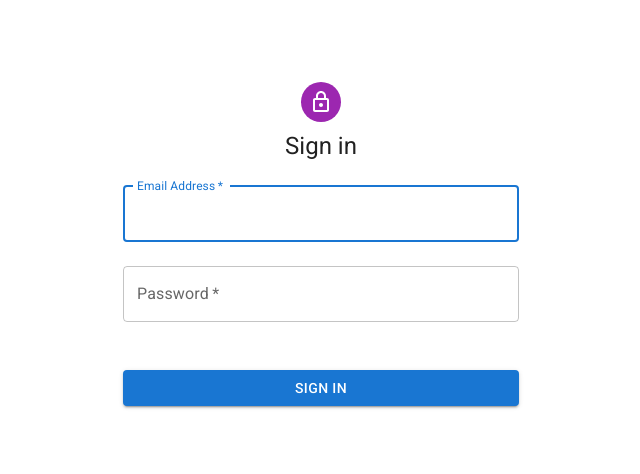
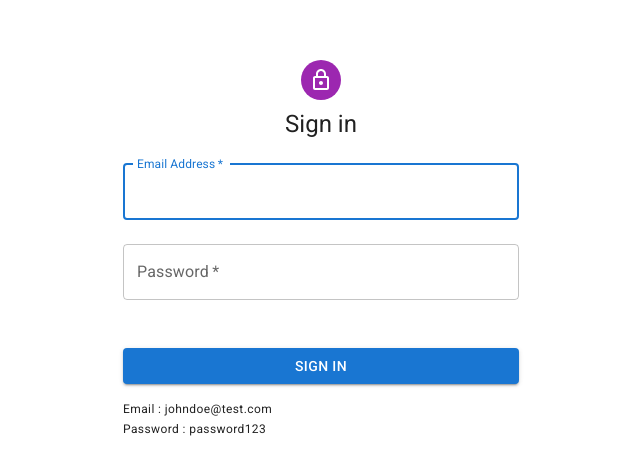
Before and after one commit to wickeddd3/react_product_dashboard, a React (Create React App) app: page /login in a window 1280 px wide. Shown: the part 152-626 px from the top of the page, without its empty margins (319-959 px from the left). Built offline with nearby package versions, Linux system fonts and the light colour scheme.

Commit message:
add admin creds

```diff
--- a/src/pages/Login.js
+++ b/src/pages/Login.js
@@ -90,6 +90,15 @@ export default function LoginPage() {
           >
             Sign In
           </Button>
+
+          <Typography
+            variant="caption"
+            display="block"
+            gutterBottom
+          >
+            Email : johndoe@test.com <br />
+            Password : password123
+          </Typography>
         </Box>
       </Box>
     </Container>
```
